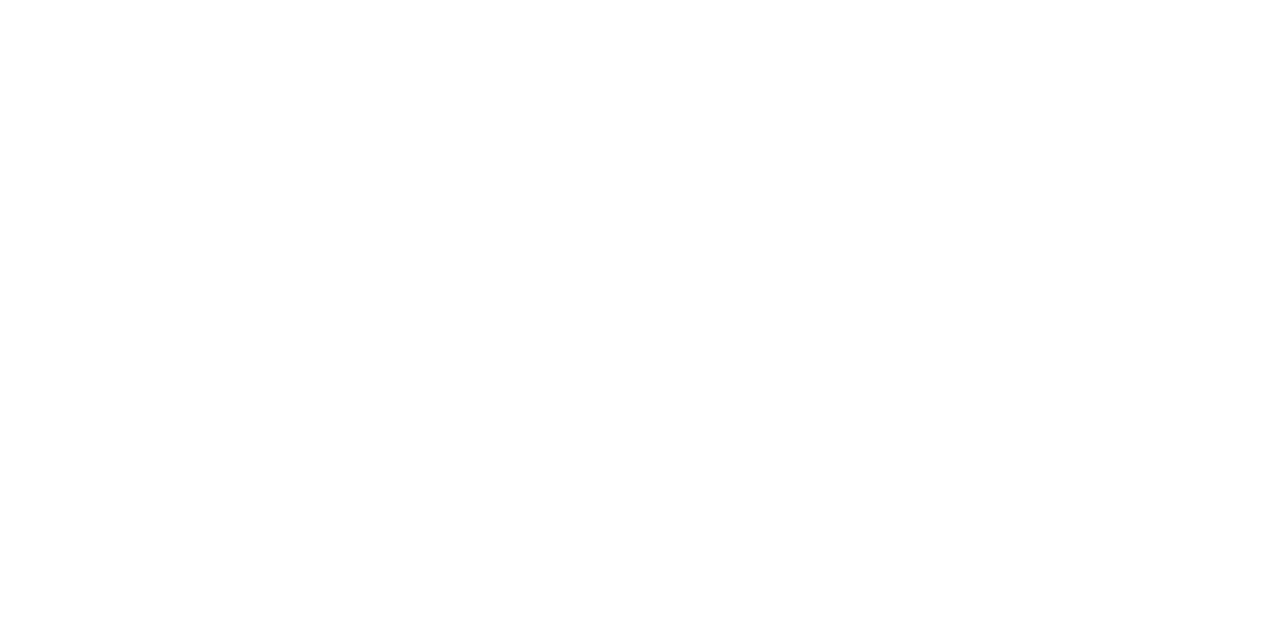
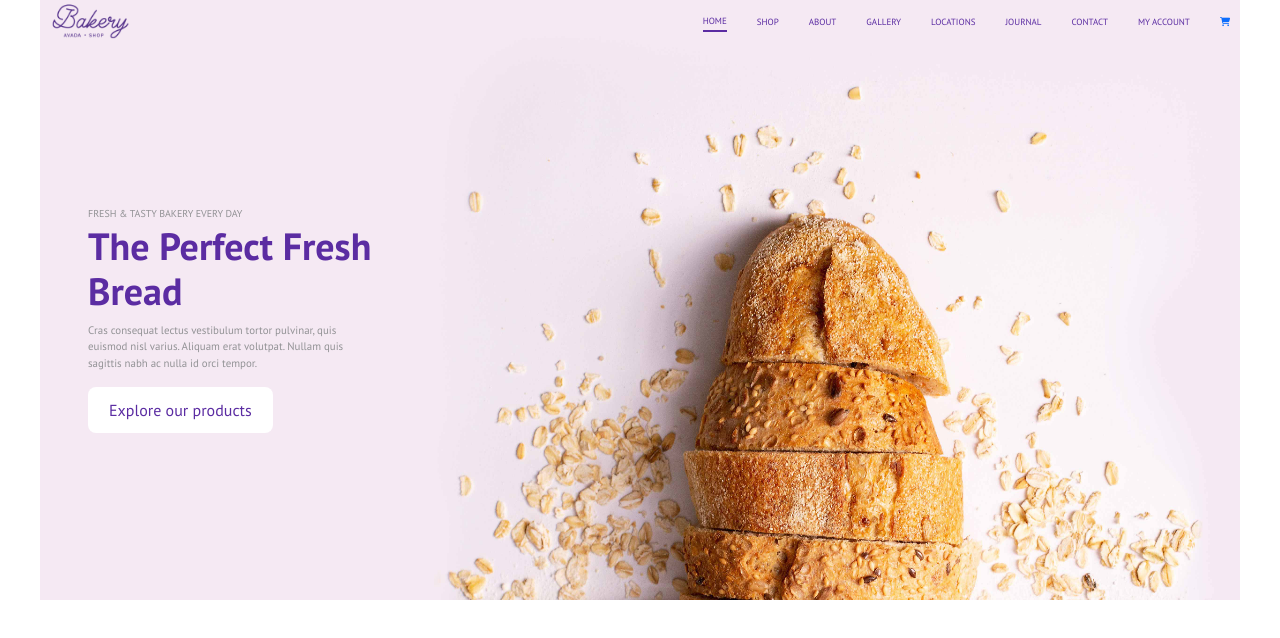
Before and after one commit to IonCatana/proj-html-vuejs, a Vue app: page / in a window 1280 px wide. Shown: the top 638 px of the page. Built offline with nearby package versions, Linux system fonts and the light colour scheme.

Commit message:
header finito

```diff
--- a/package.json
+++ b/package.json
@@ -8,6 +8,7 @@
     "lint": "vue-cli-service lint"
   },
   "dependencies": {
+    "@fontsource/pt-sans": "^4.5.3",
     "@fortawesome/fontawesome-free": "^6.1.0",
     "bootstrap": "^5.1.3",
     "core-js": "^3.8.3",
--- a/src/App.vue
+++ b/src/App.vue
@@ -1,23 +1,23 @@
 <template>
   <div id="app">
-    <HeaderNavBar />
+    <MyHeader />
   </div>
 </template>
 
 <script>
-import HeaderNavBar from './components/HeaderNavBar.vue'
+import MyHeader from "./components/MyHeader.vue";
 
 export default {
-  name: 'App',
+  name: "App",
   components: {
-    HeaderNavBar,
-  }
-}
+    MyHeader,
+  },
+};
 </script>
 
 <style lang="scss">
-@import '../node_modules/bootstrap/scss/bootstrap.scss';
-@import '../node_modules/@fortawesome/fontawesome-free/css/all.css';
-@import './assets/scss/variables.scss';
-@import './assets/scss/common.scss';
+@import "../node_modules/bootstrap/scss/bootstrap.scss";
+@import "../node_modules/@fortawesome/fontawesome-free/css/all.css";
+@import "./assets/scss/variables.scss";
+@import "./assets/scss/common.scss";
 </style>
--- a/src/assets/scss/common.scss
+++ b/src/assets/scss/common.scss
@@ -3,9 +3,19 @@
   padding: 0;
   box-sizing: border-box;
 }
+body {
+  font-family: "PT Sans";
+}
 
 .container {
   max-width: 1200px;
-  width: 90%;
-  margin: auto;
+  width: 92%;
+  margin: 0 auto;
+  padding: 0;
 }
+li{
+  list-style: none;
+}
+a{
+  text-decoration: none;
+}
--- a/src/components/HeaderNavBar.vue
+++ b/src/components/HeaderNavBar.vue
@@ -1,15 +1,92 @@
 <template>
   <div id="header_nav_bar">
-
+    <div class="logo">
+      <img src="../assets/img/avada-bakery-logo.png" alt="" />
+    </div>
+    <div class="list">
+      <ul>
+        <li v-for="(link, i) in links" :key="i">
+          <a class="daisy_bush" :href="link.href">{{ link.text }}</a>
+        </li>
+        <li>
+          <a href="#"><i class="fas fa-shopping-cart"></i></a>
+        </li>
+      </ul>
+    </div>
   </div>
 </template>
 
 <script>
-  export default {
-    name: 'HeaderNavBar'
-  }
+export default {
+  name: "HeaderNavBar",
+  data() {
+    return {
+      links: [
+        {
+          text: "Home",
+          href: "#",
+        },
+        {
+          text: "Shop",
+          href: "#",
+        },
+        {
+          text: "About",
+          href: "#",
+        },
+        {
+          text: "Gallery",
+          href: "#",
+        },
+        {
+          text: "Locations",
+          href: "#",
+        },
+        {
+          text: "Journal",
+          href: "#",
+        },
+        {
+          text: "Contact",
+          href: "#",
+        },
+        {
+          text: "My Account",
+          href: "#",
+        },
+      ],
+    };
+  },
+};
 </script>
 
 <style lang="scss" scoped>
-
+#header_nav_bar {
+  max-width: 1200px;
+  margin: 0 auto;
+  display: flex;
+  justify-content: space-between;
+  align-items: center;
+  padding: 0 10px;
+  .logo {
+    width: 80px;
+  }
+}
+ul {
+  display: flex;
+  align-items: center;
+  gap: 30px;
+  margin: 0;
+  padding: 0;
+}
+ul li:first-child {
+  border-bottom: 2px solid #5b2ca2;
+}
+li a{
+  text-transform: uppercase;
+  font-size: 9px;
+}
+img {
+  width: 100%;
+}
 </style>
--- /dev/null
+++ b/src/components/MyHeader.vue
@@ -0,0 +1,33 @@
+<template>
+  <div id="my_header">
+    <HeaderNavBar />
+    <PerfectBread />
+  </div>
+</template>
+
+<script>
+import HeaderNavBar from "./HeaderNavBar.vue";
+import PerfectBread from "./PerfectBread.vue";
+export default {
+  name: "MyHeader",
+  components: {
+    HeaderNavBar,
+    PerfectBread,
+  },
+};
+</script>
+
+<style lang="scss" scoped>
+#my_header {
+  background-image: url("../assets/img/hero-header-bakery.jpg");
+  object-fit: contain;
+  background-repeat: no-repeat;
+  background-size: 1200px 600px;
+  width: 1200px;
+  height: 600px;
+  margin: 0 auto;
+  img {
+    width: 100%;
+  }
+}
+</style>
--- /dev/null
+++ b/src/components/PerfectBread.vue
@@ -0,0 +1,46 @@
+<template>
+  <div id="perfect_bread">
+    <div class="container">
+      <div class="header_container">
+        <span class="manatee"> Fresh & Tasty Bakery Every Day </span>
+        <h1 class="daisy_bush">The Perfect Fresh Bread</h1>
+        <p class="manatee">
+          Cras consequat lectus vestibulum tortor pulvinar, quis euismod nisl
+          varius. Aliquam erat volutpat. Nullam quis sagittis nabh ac nulla id
+          orci tempor.
+        </p>
+        <button class="btn">Explore our products</button>
+      </div>
+    </div>
+  </div>
+</template>
+
+<script>
+export default {
+  name: "PerfectBeard",
+};
+</script>
+
+<style lang="scss" scoped>
+.header_container {
+  padding-top: 10rem;
+  width: 290px;
+  h1{
+    font-size: 38px;
+    font-weight: 900;
+  }
+  p{
+    font-size: 10.9px;
+  }
+  span {
+    font-size: 10px;
+    text-transform: uppercase;
+  }
+}
+.btn {
+  color: #5b2ca2;
+  background-color: #ffffff;
+  padding: 10px 20px;
+  border-radius: 8px;
+}
+</style>
--- a/src/main.js
+++ b/src/main.js
@@ -1,5 +1,8 @@
 import Vue from 'vue'
 import App from './App.vue'
+import '@fontsource/pt-sans'
+import '@fontsource/pt-sans/400.css'
+import '@fontsource/pt-sans/700.css'
 
 Vue.config.productionTip = false
 
```
Also changed, not shown: 1 other file (tests, documents, lock files or other folders).
